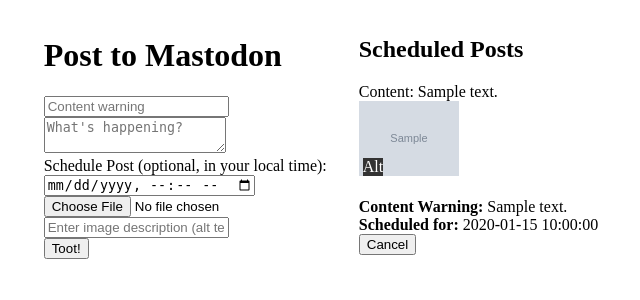
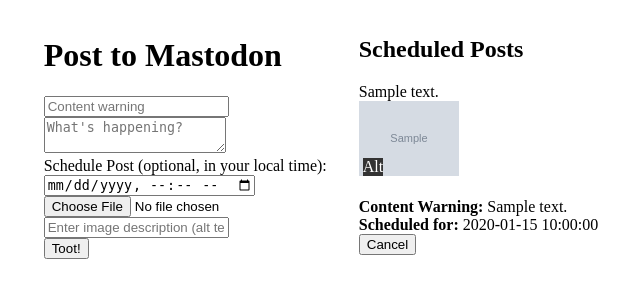
Before and after one commit to scidsg/mastodon-scheduler, a Flask app: template templates/index.html in a window 1280 px wide. Shown: the top 300 px of the page, without its empty margins (319-959 px from the left). Run offline with Flask 3, Linux system fonts and the light colour scheme; the template is opened without the code that fills it: most values are stand-ins (such as "Sample title", 1, 10 or a date in 2020); grey boxes marked "Sample" are stand-in pictures.

Commit message:
Update index.html

```diff
--- a/templates/index.html
+++ b/templates/index.html
@@ -29,7 +29,7 @@
         {% for status in scheduled_statuses %}
             <li>
                 <!-- Display content -->
-                Content: {{ status['params']['text'] }}<br>
+                {{ status['params']['text'] }}<br>
                 <!-- Display images with alt text as title -->
                 {% for media in status.get('media_attachments', []) %}
                     <div class="image-container">
```
